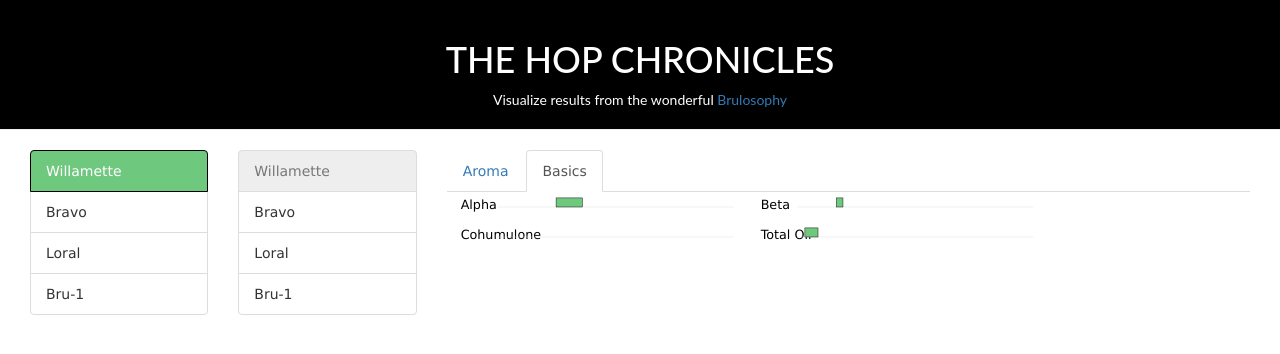
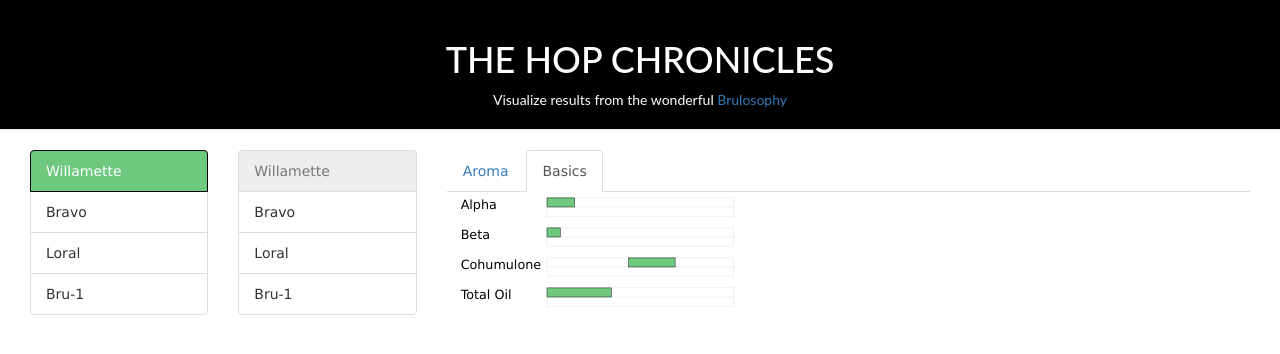
Before and after one commit to Daedalus12/hopper, a React (Create React App) app: page / in a window 1280 px wide. Shown: the top 354 px of the page. Built offline with nearby package versions, Linux system fonts and the light colour scheme.

Commit message:
Tweak formatting of BarSlider

```diff
--- a/src/App.js
+++ b/src/App.js
@@ -152,7 +152,7 @@
             </Tab>
 
             <Tab eventKey={2} title="Basics">
-              <HopBasicInfo hop1={this.state.hop1} hop2={this.state.hop2} width={300} height={20}/>
+              <HopBasicInfo hop1={this.state.hop1} hop2={this.state.hop2} hops={this.state.hops} width={300} height={20}/>
             </Tab>
           </Tabs>
           </div>
--- a/src/BarSlider.js
+++ b/src/BarSlider.js
@@ -4,7 +4,7 @@
   constructor(props) {
     super(props);
     this.state = {
-      xLeft: 40,
+      xLeft: 95,
     }
   }
 
@@ -55,6 +55,17 @@
         >
           {this.props.label}
         </text>
+
+        <text x="0" y={this.props.height / 2 + 2}
+              textAnchor="right"
+              className="radarLabel">
+          {this.props.min}
+        </text>
+
+        <rect
+            x={this.state.xLeft}
+            y="0"
+            width={this.props.width - this.state.xLeft} height={this.props.height} className="tick"/>
         <line x1={this.state.xLeft} y1={this.props.height / 2} x2={this.props.width} y2={this.props.height / 2}
               className="tick"/>
         {bars}
--- a/src/HopBasicInfo.js
+++ b/src/HopBasicInfo.js
@@ -2,49 +2,65 @@
 import {BarSlider} from "./BarSlider";
 
 class HopBasicInfo extends Component {
+  getMin(field){
+    let min = 9999;
+    for (let i = 0; i < this.props.hops.length; i++ ){
+      min = Math.min(this.props.hops[i].basics[field][0], min);
+    }
+    return min;
+  }
+
+  getMax(field){
+    let max = -9999;
+    for (let i = 0; i < this.props.hops.length; i++ ){
+      max = Math.max(this.props.hops[i].basics[field][1], max);
+    }
+    return max;
+  }
+
   render() {
     return (
       <div>
         <BarSlider
           label="Alpha"
           field="alpha"
-          gmin={0}
-          gmax={18}
+          gmin={this.getMin("alpha")}
+          gmax={this.getMax("alpha")}
           hop1={this.props.hop1}
           hop2={this.props.hop2}
           width={this.props.width}
           height={this.props.height}
-        />
+        /><br/>
         <BarSlider
           label="Beta"
           field="beta"
-          gmin={0}
-          gmax={18}
+          gmin={this.getMin("beta")}
+          gmax={this.getMax("beta")}
           hop1={this.props.hop1}
           hop2={this.props.hop2}
           width={this.props.width}
           height={this.props.height}
-        />
+        /><br/>
         <BarSlider
           label="Cohumulone"
           field="cohumulone"
-          gmin={0}
-          gmax={18}
+          gmin={this.getMin("cohumulone")}
+          gmax={this.getMax("cohumulone")}
           hop1={this.props.hop1}
           hop2={this.props.hop2}
           width={this.props.width}
           height={this.props.height}
-        />
+        /><br/>
         <BarSlider
           label="Total Oil"
           field="totalOil"
-          gmin={0}
-          gmax={18}
+          gmin={this.getMin("totalOil")}
+          gmax={this.getMax("totalOil")}
           hop1={this.props.hop1}
           hop2={this.props.hop2}
           width={this.props.width}
           height={this.props.height}
-        />
+        /><br/>
       </div>
       // <p>
       //   Alpha: {this.props.basics.alpha[0]} – {this.props.basics.alpha[1]}% <br/>
```
